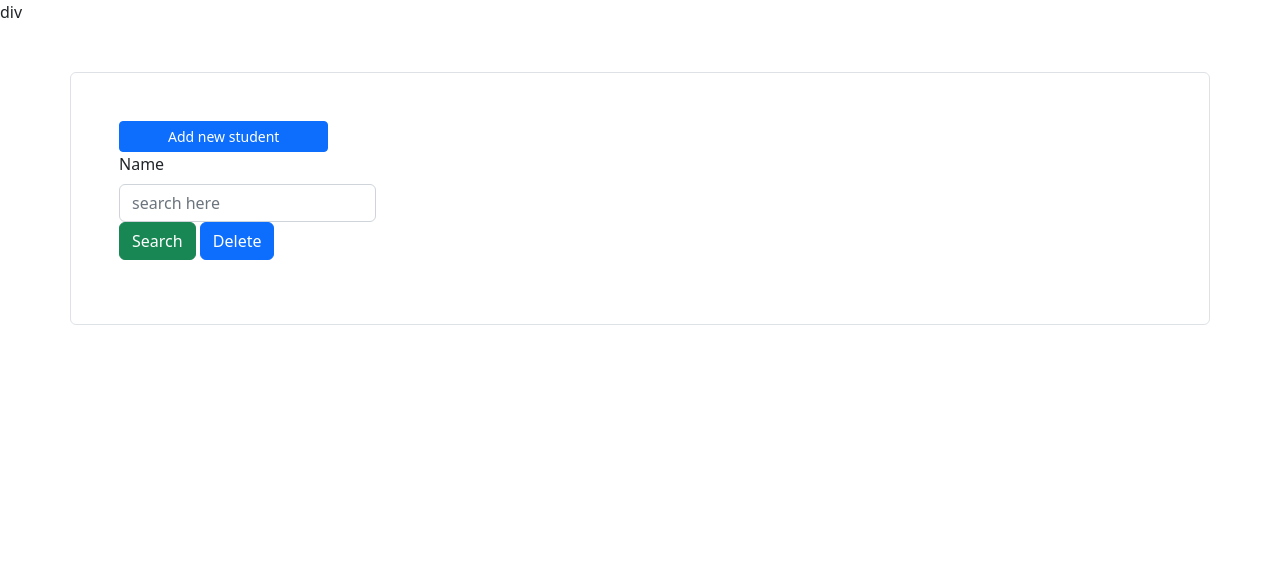
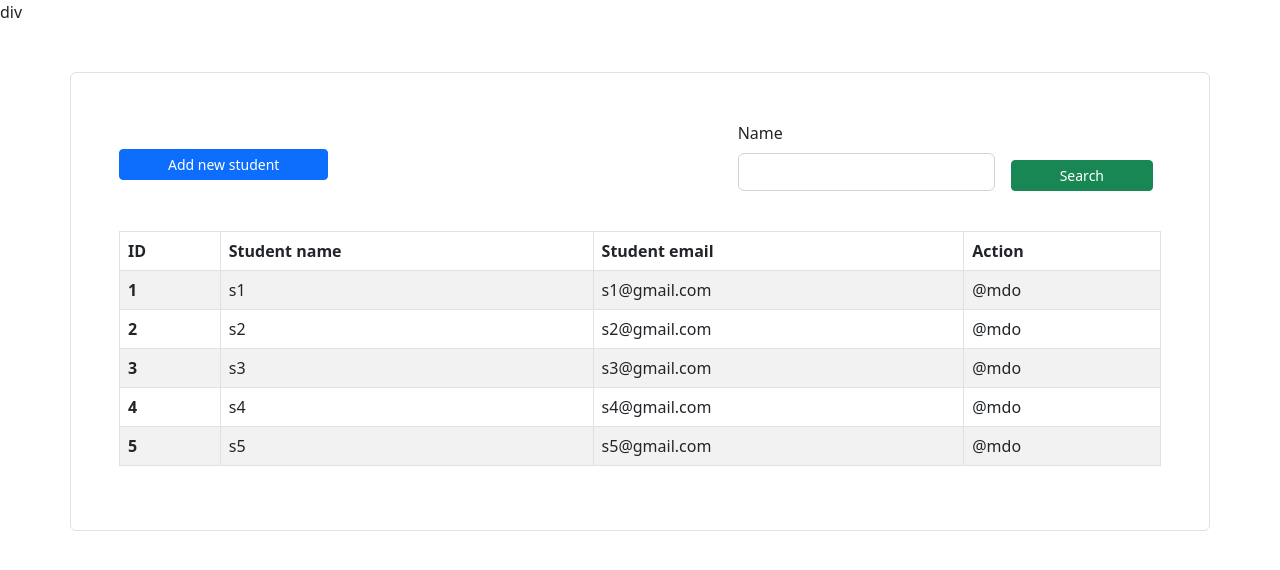
Before and after one commit to Darshan-raja/djangocrud, a Django app: page / in a window 1280 px wide. Shown: the top 570 px of the page. Run offline with Django 5.2, Linux system fonts and the light colour scheme; data comes from the database, SQL or seed files in the repository.

Commit message:
new version

```diff
--- a/crudapp/templates/index.html
+++ b/crudapp/templates/index.html
@@ -4,7 +4,7 @@ div<!doctype html>
 <head>
   <meta charset="utf-8">
   <meta name="viewport" content="width=device-width, initial-scale=1">
-  <title>Bootstrap Demo</title>
+  <title>DJANGO CRUD PROJECT  </title>
 
   <!-- Correct Bootstrap CSS link -->
   <link href="https://cdn.jsdelivr.net/npm/bootstrap@5.2.3/dist/css/bootstrap.min.css" rel="stylesheet">
@@ -19,9 +19,7 @@ div<!doctype html>
         font-family: "Poppins", sans-serif;
         font-weight: 100;
         font-style: normal;
-
       }
-
 
     }
   </style>
@@ -30,28 +28,78 @@ div<!doctype html>
 <body>
   <div class="container mt-5 p-5 border rounded">
 
-  <div class=""> <!-- This is a div element with no class -->
-    <a href="#" class="btn btn-primary px-5 btn-sm "> Add new student </a> <!-- This is a link to add a new student with a primary button style, padding of 5px, and small button size -->
-    <div class="d-flex">
-      <form action="" method= "post">
-        <div class="">
-          <label for="" class="form-label">Name</label>
+    <!-- Top action bar with Add button and Search form -->
+    <div class="d-flex justify-content-between align-items-center mb-4"> <!-- Fixed typo in 'align-items-center' -->
+      <!-- Add New Student Button -->
+      <a href="#" data-bs-toggle="modal" data-bs-target="#AddStudentModal" class="btn btn-primary px-5 btn-sm">Add new student</a>
+
+      <!-- Search Form -->
+      <form action="" method="post" class="d-flex">
+        <div class="me-2"> <!-- Added margin-end for spacing -->
+          <label for="studentSearch" class="form-label">Name</label>
           <input
-            type="update"
             class="form-control"
-            name="Student"
-            id="see"
-            placeholder="search here" />
+            name="Student"l
+            id="studentSearch">
+            <placeholder="Search here"/>
         </div>
-        <button type="submit" class="btn btn-success">Search</button>
-        <button type="submit" class="btn btn-primary">Delete</button>
+        <div class="d-flex align-items-end"> <!-- This div is used to align the items in a flex container at the end -->
+          <button type="submit" class="btn btn-success px-5 mx-2  btn-sm">Search</button>
+        </div>
+      </form>
+    </div>
+    <table class="table table-bordered mt-6 table-striped table-hover table-responsive table.border">
+      <thead>
+        <tr>
+          <th scope="col">ID</th>
+          <th scope="col">Student name</th>
+          <th scope="col">Student email</th>
+          <th scope="col">Action</th>
+        </tr>
+      </thead>
+      <tbody>
+        {% for student in students %}
+        <tr>
+          <th> {{student.id}} </th>
+          <td> {{student.name}} </td>
+          <td> {{student.email}} </td>
+          <td> @mdo</td>
+        </tr>
+        {% endfor %}
 
+        <tr>
+      </tbody>
+    </table>
+  </div>  <!--'' Button trigger modal -->
+</button>
 
-
-      </form>
+<!-- Modal -->
+<div class="modal fade" id="AddStudentModal" tabindex="-1" aria-labelledby="AddStudentModalLabel" aria-hidden="true">
+  <div class="modal-dialog">
+    <div class="modal-content">
+      <div class="modal-header">
+        <h5 class="modal-title" id="AddStudentModalLabel">Add New Student</h5>
+        <button type="button" class="btn-close" data-bs-dismiss="modal" aria-label="Close"></button>
+      </div>
+      <div class="modal-body">
+      <div class="">
+        <label for="name">Student name <label/>
+        <input type="text" name="name" class="form-content" id="name" required></input>
+      </div>
+      <br>
+      <div class="">
+        <label for="email">Student email </label>
+        <input type="email" name="email" class="form-content" id="email" required></input>
+      </div>
+      <div class="modal-footer">
+        <button type="button" class="btn btn-secondary" px-5 mx-2 btn-sm data-bs-dismiss="modal">Close</button>
+        <button type="Submit" class="btn btn-primary" name="add">Add new Student</button>
+      </div>
     </div>
   </div>
 </div>
+</body>
+
   <!-- Correct Bootstrap JS link -->
   <script src="https://cdn.jsdelivr.net/npm/bootstrap@5.2.3/dist/js/bootstrap.bundle.min.js"></script>
 </body>
--- a/crudapp/views.py
+++ b/crudapp/views.py
@@ -1,6 +1,9 @@
 from django.shortcuts import render
+from .models import Student
 
 # Create your views here.
 
 def index(request):
-    return render(request, 'index.html')
+    students = Student.objects.all()
+    context = {"students": students}
+    return render(request, 'index.html', context=context)
```
Also changed, not shown: crudapp/models.py (line endings or trailing spaces).
